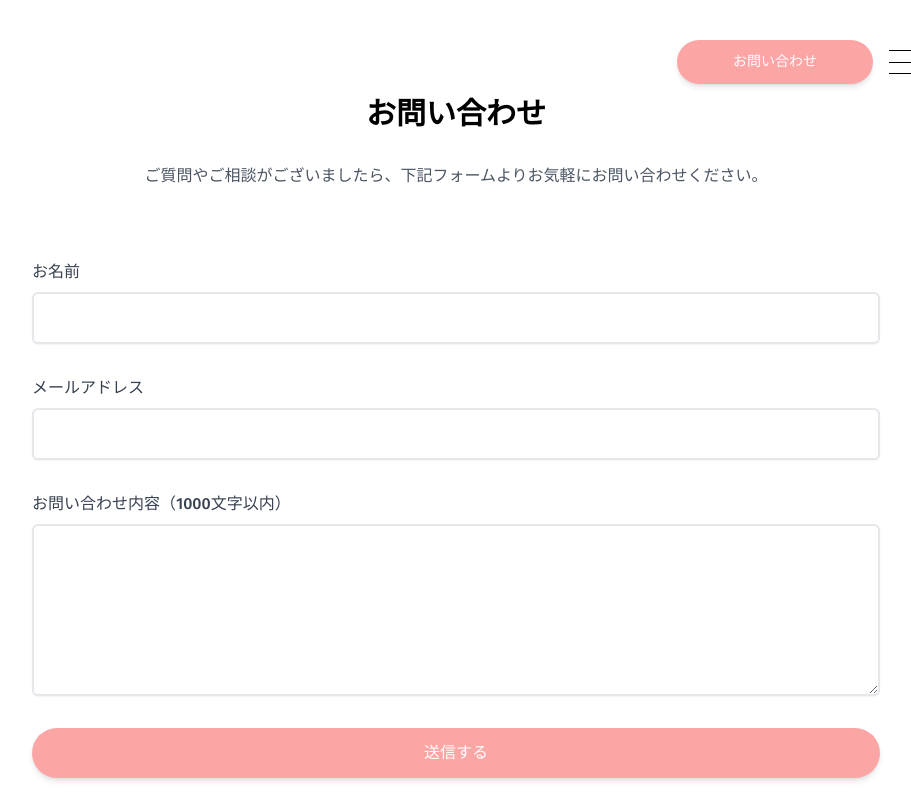
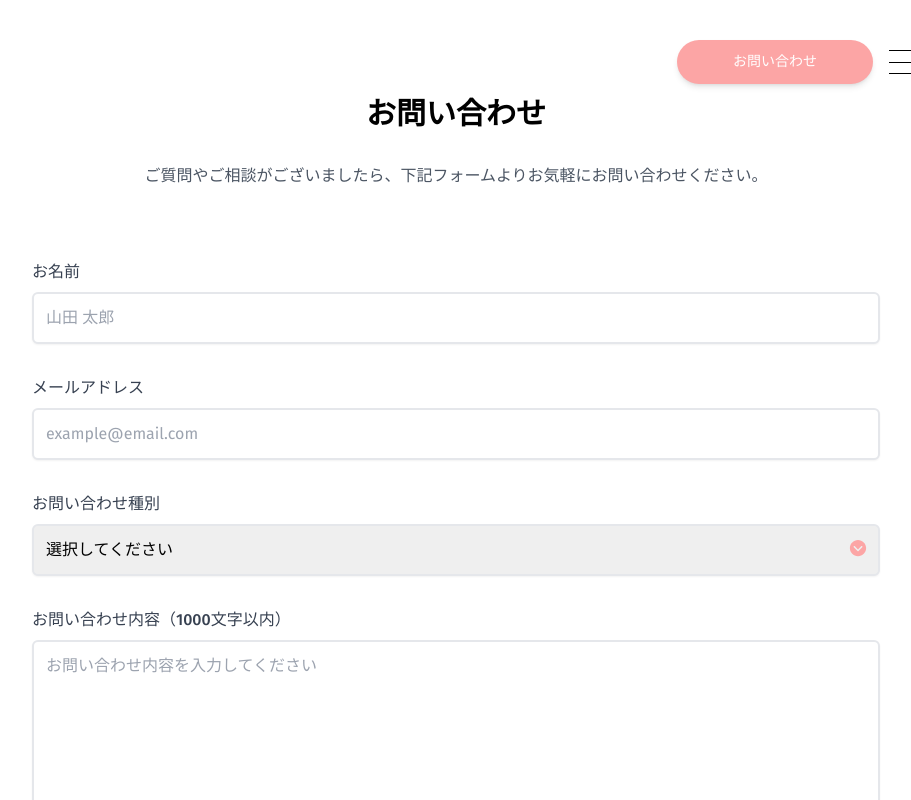
Before and after one commit to TaharaKazuki/group_home_fix, a Next.js app: page /contact in a window 1280 px wide. Shown: the top 800 px of the page, without its empty margins (184-1095 px from the left). Built offline with nearby package versions, Linux system fonts and the light colour scheme.

Commit message:
Add contact type selection and improve form input styling

```diff
--- a/components/sections/ContactForm.tsx
+++ b/components/sections/ContactForm.tsx
@@ -3,11 +3,15 @@
 import { zodResolver } from '@hookform/resolvers/zod';
 import { motion } from 'framer-motion';
 import { useForm } from 'react-hook-form';
+import { IoIosArrowDropdownCircle } from 'react-icons/io';
 import { z } from 'zod';
 
 const contactSchema = z.object({
   name: z.string().min(1, 'お名前を入力してください'),
   email: z.string().email('正しいメールアドレスを入力してください'),
+  type: z.enum(['入居について', '採用について'], {
+    required_error: 'お問い合わせ種類を選択してください',
+  }),
   message: z
     .string()
     .min(10, 'メッセージは10文字以上入力してください')
@@ -48,8 +52,9 @@ const ContactForm = () => {
           <input
             type="text"
             id="name"
+            placeholder="山田 太郎"
             {...register('name')}
-            className={`mt-2 block w-full rounded-md border-2 border-gray-200 py-3 text-base shadow-sm focus:border-red-300 focus:ring-red-300 ${
+            className={`mt-2 block w-full rounded-md border-2 border-gray-200 p-3 text-base shadow-sm placeholder:text-gray-400 focus:border-red-300 focus:outline-none focus:ring-1 focus:ring-red-300 focus:ring-offset-0 ${
               errors.name ? 'border-red-500' : ''
             }`}
           />
@@ -68,13 +73,40 @@ const ContactForm = () => {
           <input
             type="email"
             id="email"
+            placeholder="example@email.com"
             {...register('email')}
-            className={`mt-2 block w-full rounded-md border-2 border-gray-200 py-3 text-base shadow-sm focus:border-red-300 focus:ring-red-300 ${
+            className={`mt-2 block w-full rounded-md border-2 border-gray-200 p-3 text-base shadow-sm placeholder:text-gray-400 focus:border-red-300 focus:outline-none focus:ring-1 focus:ring-red-300 focus:ring-offset-0 ${
               errors.email ? 'border-red-500' : ''
             }`}
           />
           {errors.email && (
             <p className="mt-1 text-sm text-red-600">{errors.email.message}</p>
+          )}
+        </div>
+
+        <div className="relative">
+          <label
+            htmlFor="type"
+            className="block text-base font-medium text-gray-700"
+          >
+            お問い合わせ種別
+          </label>
+          <select
+            id="type"
+            {...register('type')}
+            className={`mt-2 block w-full appearance-none rounded-md border-2 border-gray-200 p-3 pr-10 text-base shadow-sm focus:border-red-300 focus:outline-none focus:ring-1 focus:ring-red-300 focus:ring-offset-0 ${
+              errors.type ? 'border-red-500' : ''
+            }`}
+          >
+            <option value="">選択してください</option>
+            <option value="入居について">入居について</option>
+            <option value="採用について">採用について</option>
+          </select>
+          <div className="pointer-events-none absolute right-0 top-[2.9rem] flex items-center pr-3">
+            <IoIosArrowDropdownCircle className="size-5 text-red-300" />
+          </div>
+          {errors.type && (
+            <p className="mt-1 text-sm text-red-600">{errors.type.message}</p>
           )}
         </div>
 
@@ -87,10 +119,11 @@ const ContactForm = () => {
           </label>
           <textarea
             id="message"
+            placeholder="お問い合わせ内容を入力してください"
             {...register('message')}
             rows={6}
             maxLength={1000}
-            className={`mt-2 block w-full rounded-md border-2 border-gray-200 py-3 text-base shadow-sm focus:border-red-300 focus:ring-red-300 ${
+            className={`mt-2 block w-full rounded-md border-2 border-gray-200 p-3 text-base shadow-sm placeholder:text-gray-400 focus:border-red-300 focus:outline-none focus:ring-1 focus:ring-red-300 focus:ring-offset-0 ${
               errors.message ? 'border-red-500' : ''
             }`}
           />
```
